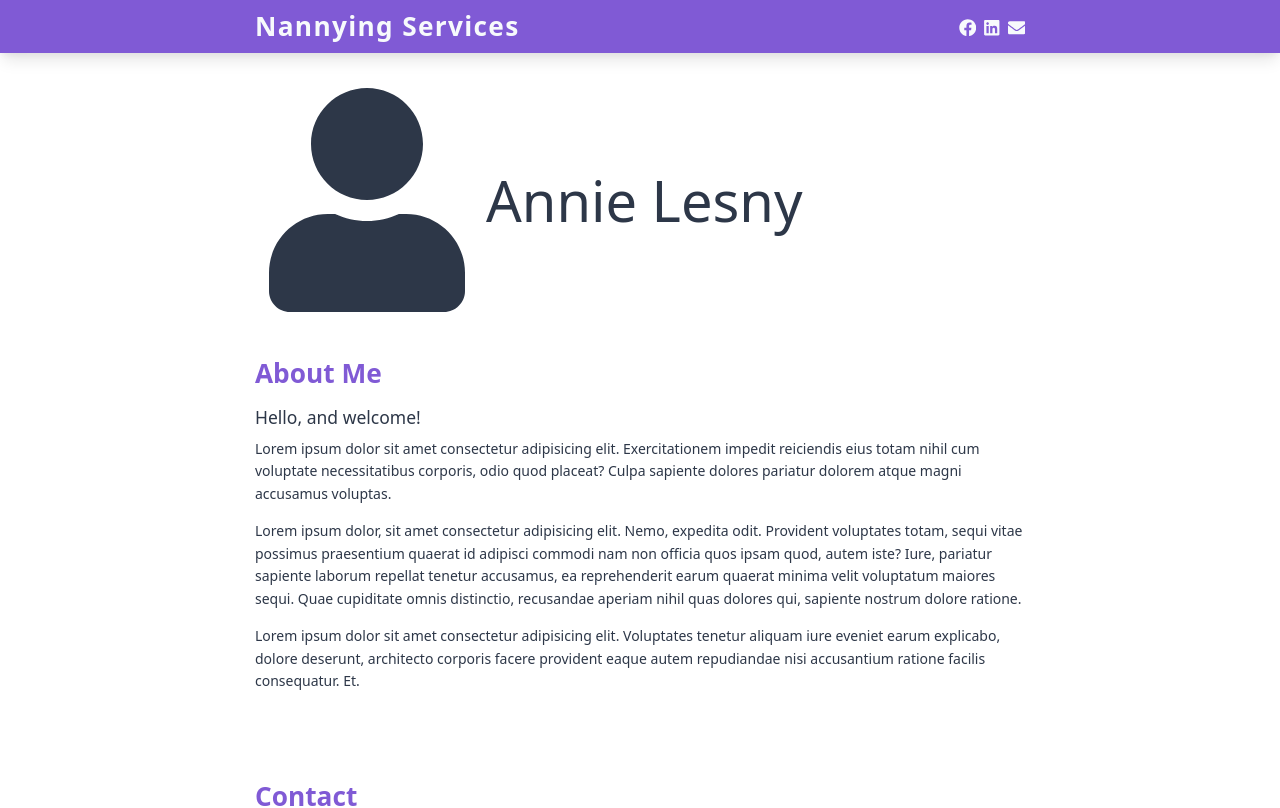
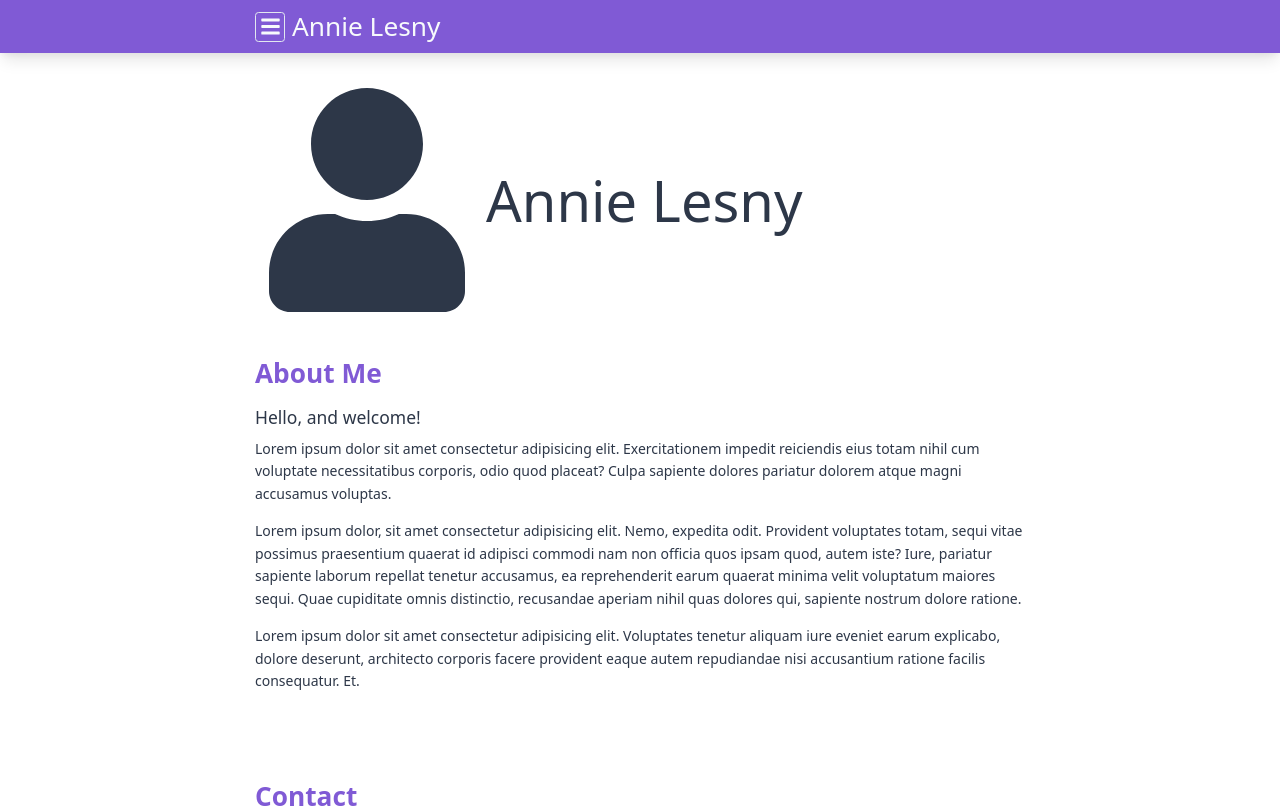
Before and after one commit to devmart10/annie-website, a Next.js app: page / in a window 1280 px wide. Shown: the top 808 px of the page. Built offline with nearby package versions, Linux system fonts and the light colour scheme.

Commit message:
adjust header

```diff
--- a/src/components/Header.js
+++ b/src/components/Header.js
@@ -1,22 +1,14 @@
 import React from "react";
-import Socials from "../components/Socials";
-import { FaEnvelope } from "react-icons/fa";
-
-import data from "../data/personal.json";
+import { FaBars } from "react-icons/fa";
 
 const Header = () => {
   return (
-    <header className="mb-4 shadow-lg bg-primary">
-      <div className="flex flex-wrap items-baseline p-2 my-container">
-        <h2 className="mb-0 mr-auto font-semibold tracking-wider text-gray-100">
-          Nannying Services
-        </h2>
-        <div className="flex text-xl text-gray-100">
-          <Socials></Socials>
-          <a href={`mailto:${data.email}`} className="font-normal">
-            <FaEnvelope></FaEnvelope>
-          </a>
-        </div>
+    <header className="mb-4 text-gray-100 shadow-lg bg-primary">
+      <div className="flex flex-wrap items-center p-2 my-container">
+        <button className="p-1 mr-2 border rounded flex-center">
+          <FaBars className="w-6 h-6"></FaBars>
+        </button>
+        <h2 className="mb-0">Annie Lesny</h2>
       </div>
     </header>
   );
```
